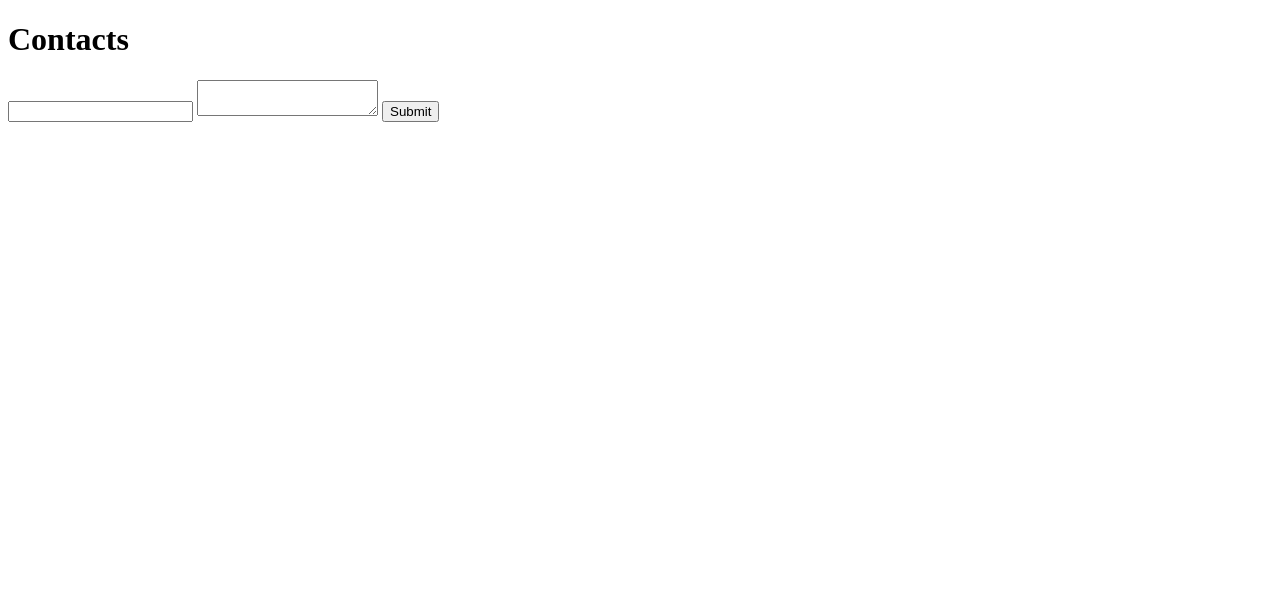
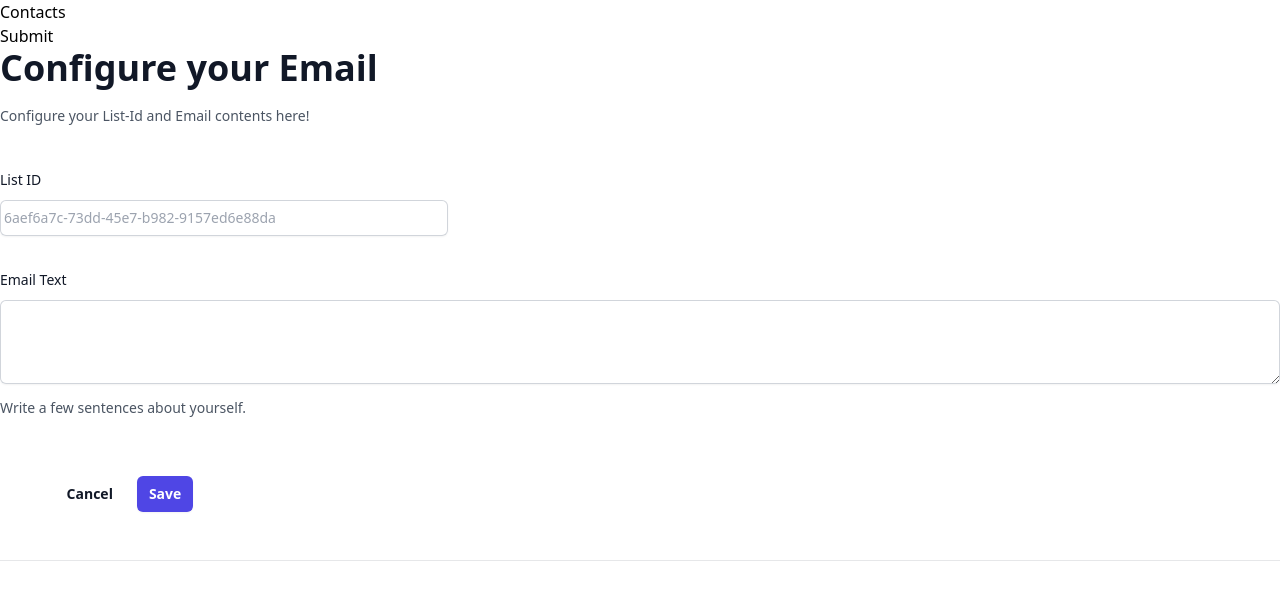
Before and after one commit to codesphere-cloud/sendgridAPI, a website: page public/index.html in a window 1280 px wide. Drawn offline with Linux system fonts and the light colour scheme; no server answers.

Commit message:
added html form

```diff
--- /dev/null
+++ b/postcss.config.js
@@ -0,0 +1,6 @@
+module.exports = {
+  plugins: {
+    tailwindcss: {},
+    autoprefixer: {},
+  },
+}
--- a/public/index.html
+++ b/public/index.html
@@ -5,25 +5,64 @@
   <meta charset="UTF-8">
   <meta name="viewport" content="width=device-width, initial-scale=1.0">
   <title>Contacts</title>
+  <link href="./index.css" rel="stylesheet">
 </head>
 <body>
   <h1>Contacts</h1>
   <div id="contacts"></div>
 
-  <form>
-    <input type="text">
-    <textarea id="myTextarea"></textarea>
-    <input type="submit">
+  <form id="emailForm">
+    <input id="sendEmail" type="submit">
   </form>
 
+<div class="container mx-auto">
+  <form>
+    <div class="space-y-12">
+      <div class="border-b border-gray-900/10 pb-12">
+        <h1 class="mb-4 text-4xl font-extrabold text-gray-900">Configure your Email</h1>
+        <p class="mt-1 text-sm leading-6 text-gray-600">Configure your List-Id and Email contents here!</p>
+
+        <div class="mt-10 grid grid-cols-1 gap-x-6 gap-y-8 sm:grid-cols-6">
+          <div class="sm:col-span-4">
+            <label for="username" class="block text-sm font-medium leading-6 text-gray-900">List ID</label>
+            <div class="mt-2">
+              <div class="flex rounded-md shadow-sm ring-1 ring-inset ring-gray-300 focus-within:ring-2 focus-within:ring-inset focus-within:ring-indigo-600 sm:max-w-md">
+                <input type="text" name="username" id="username" autocomplete="username" class="block flex-1 border-0 bg-transparent py-1.5 pl-1 text-gray-900 placeholder:text-gray-400 focus:ring-0 sm:text-sm sm:leading-6" placeholder="6aef6a7c-73dd-45e7-b982-9157ed6e88da">
+              </div>
+            </div>
+          </div>
+
+          <div class="col-span-full">
+            <label for="about" class="block text-sm font-medium leading-6 text-gray-900">Email Text</label>
+            <div class="mt-2">
+              <textarea id="about" name="about" rows="3" class="block w-full rounded-md border-0 py-1.5 text-gray-900 shadow-sm ring-1 ring-inset ring-gray-300 placeholder:text-gray-400 focus:ring-2 focus:ring-inset focus:ring-indigo-600 sm:text-sm sm:leading-6"></textarea>
+            </div>
+            <p class="mt-3 text-sm leading-6 text-gray-600">Write a few sentences about yourself.</p>
+          </div>
+
+    <div class="mt-6 flex items-center justify-end gap-x-6">
+      <button type="button" class="text-sm font-semibold leading-6 text-gray-900">Cancel</button>
+      <button type="submit" class="rounded-md bg-indigo-600 px-3 py-2 text-sm font-semibold text-white shadow-sm hover:bg-indigo-500 focus-visible:outline focus-visible:outline-2 focus-visible:outline-offset-2 focus-visible:outline-indigo-600">Save</button>
+    </div>
+  </form>
+</div>
+
+
   <script>
-    fetch('/contacts')
+
+    document.getElementById("emailForm").addEventListener("submit", function(event){
+      event.preventDefault();
+      console.log("submit logged");
+
+      fetch('/contacts')
       .then(response => response.json())
       .then(data => {
         const contactsDiv = document.getElementById('contacts');
         contactsDiv.textContent = JSON.stringify(data, null, 2);
       })
       .catch(error => console.error('Error:', error));
+
+    })
   </script>
 </body>
 </html>
--- a/server/data/contacts.json
+++ b/server/data/contacts.json
@@ -1,4 +1,4 @@
 {"contact_id":"b3008d98-569d-4531-b4b7-b1d6aa856161","created_at":"2023-05-02T12:28:49Z","custom_fields":{},"email":"alexander.voll@codesphere.com","updated_at":"2023-06-02T06:46:36Z"}
+{"contact_id":"fdd95fc9-c05a-4061-8cff-428b74ad5960","created_at":"2023-05-05T11:24:39Z","custom_fields":{},"email":"c.alex.voll@gmail.com","updated_at":"2023-06-28T10:33:51Z"}
 {"contact_id":"9facb4db-2344-4686-b833-834005c64659","created_at":"2023-06-28T10:31:44Z","custom_fields":{},"email":"aroundarthd@gmail.com","first_name":"dasfsda","last_name":"sadfdsa","updated_at":"2023-06-28T10:33:11Z"}
-{"contact_id":"fdd95fc9-c05a-4061-8cff-428b74ad5960","created_at":"2023-05-05T11:24:39Z","custom_fields":{},"email":"c.alex.voll@gmail.com","updated_at":"2023-06-28T10:33:51Z"}
 {"contact_id":"3c692a2c-f0ab-4046-bcf4-554f7919ddec","created_at":"2023-06-28T10:31:33Z","custom_fields":{},"email":"alex.ferdi2@gmail.com","first_name":"asfsdf","last_name":"sdafsad","updated_at":"2023-06-28T10:32:51Z"}
--- /dev/null
+++ b/src/styles.css
@@ -0,0 +1,3 @@
+@import 'tailwindcss/base';
+@import 'tailwindcss/components';
+@import 'tailwindcss/utilities';
--- /dev/null
+++ b/tailwind.config.js
@@ -0,0 +1,10 @@
+/** @type {import('tailwindcss').Config} */
+module.exports = {
+  content: ['./public/index.html'],
+  theme: {
+    extend: {},
+  },
+  plugins: [
+    require('@tailwindcss/forms')
+  ],
+}
```
Also changed, not shown: package.json (+9 -0 lines), public/index.css (added), 1 other file.
